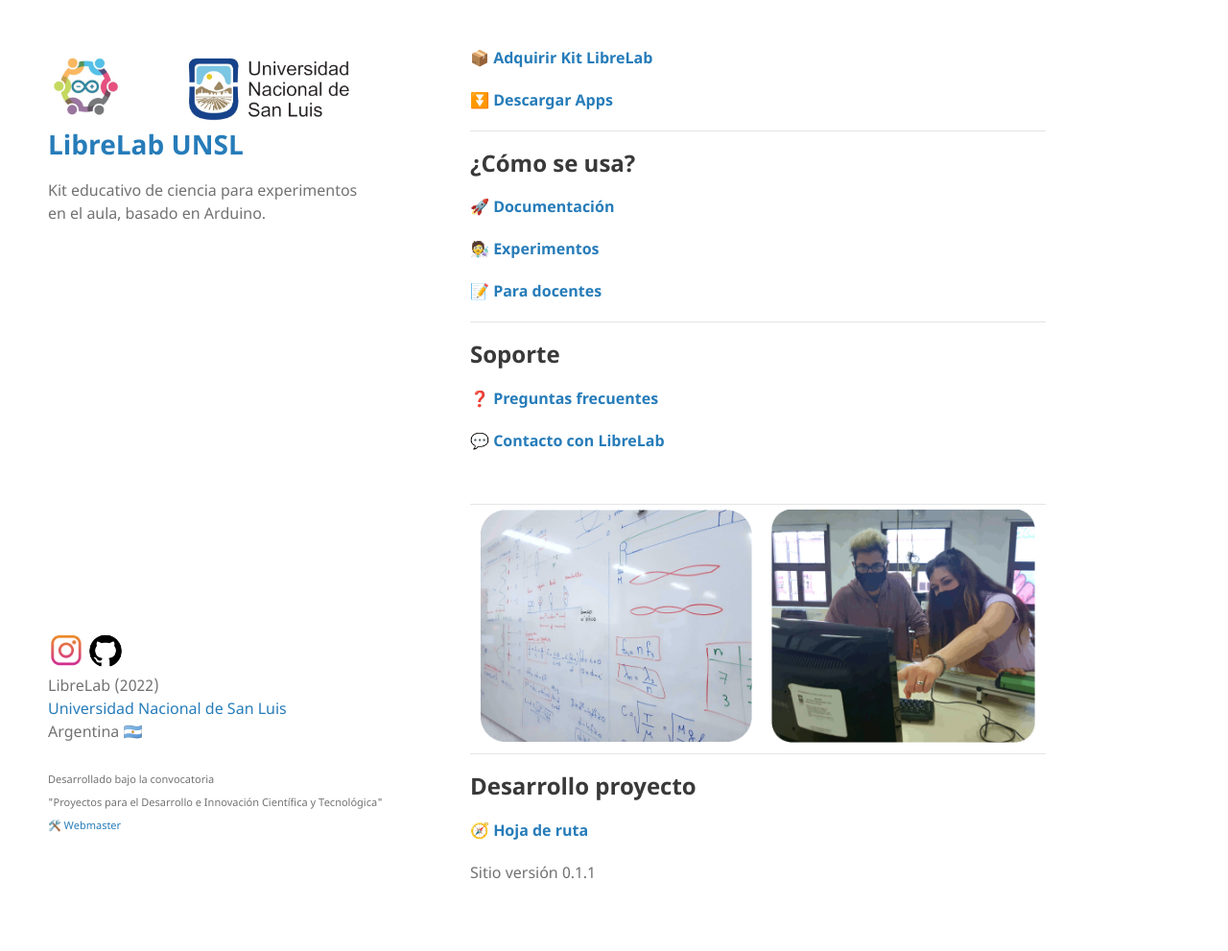
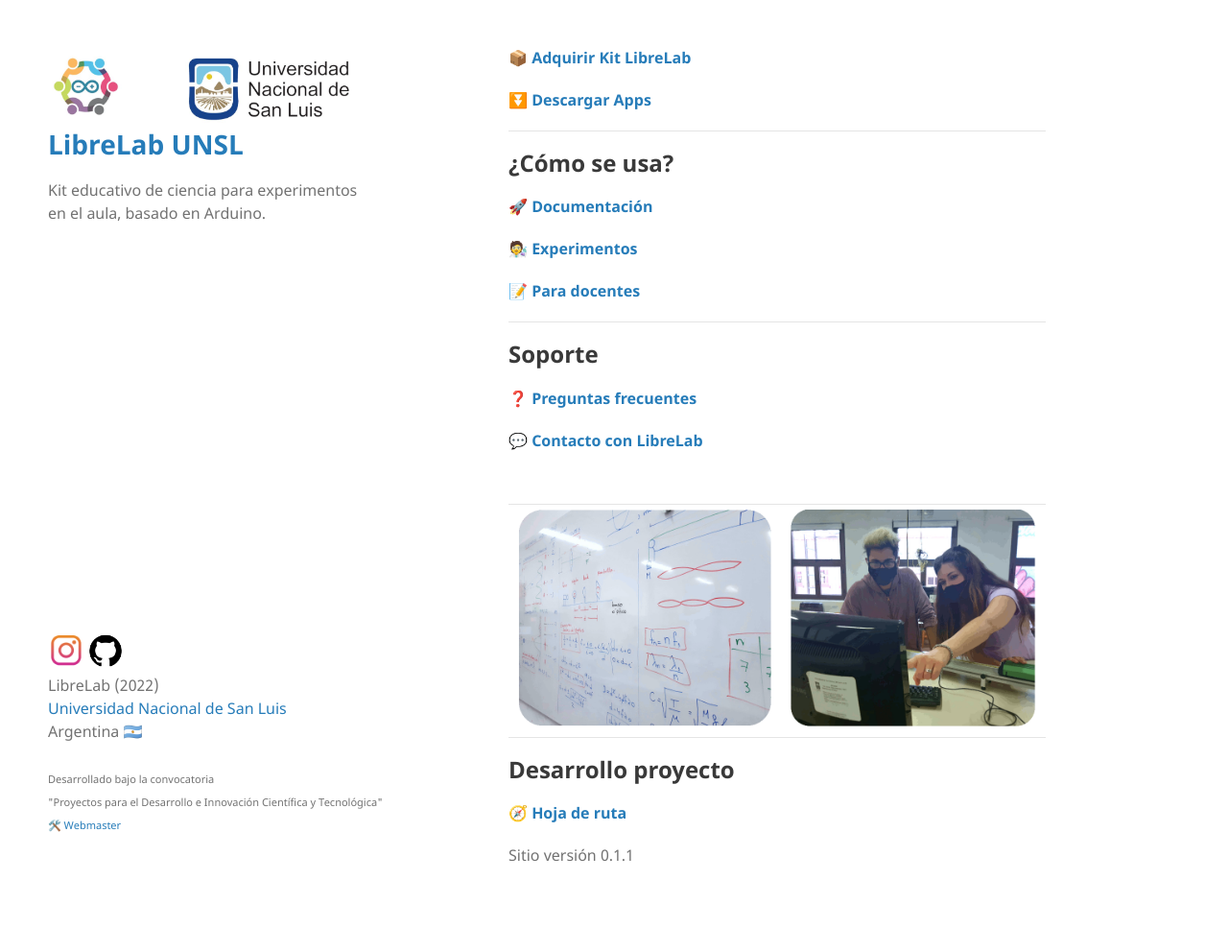
Before and after one commit to labunsl/labunsl.github.io, a Jekyll site: the page built from index.md, in a window 1280 px wide. Shown: the whole page at 96% size. Built offline with Jekyll 4.4.1, drawn with Linux system fonts in a browser that asks for light colours.

Commit message:
Update jekyll-theme-minimal.scss

```diff
--- a/_sass/jekyll-theme-minimal.scss
+++ b/_sass/jekyll-theme-minimal.scss
@@ -190,7 +190,7 @@ section {
   width:auto;
   float:right;
   padding-bottom:50px;
-  margin-left:300px;
+  margin-left:340px;
 
  }
 
```
